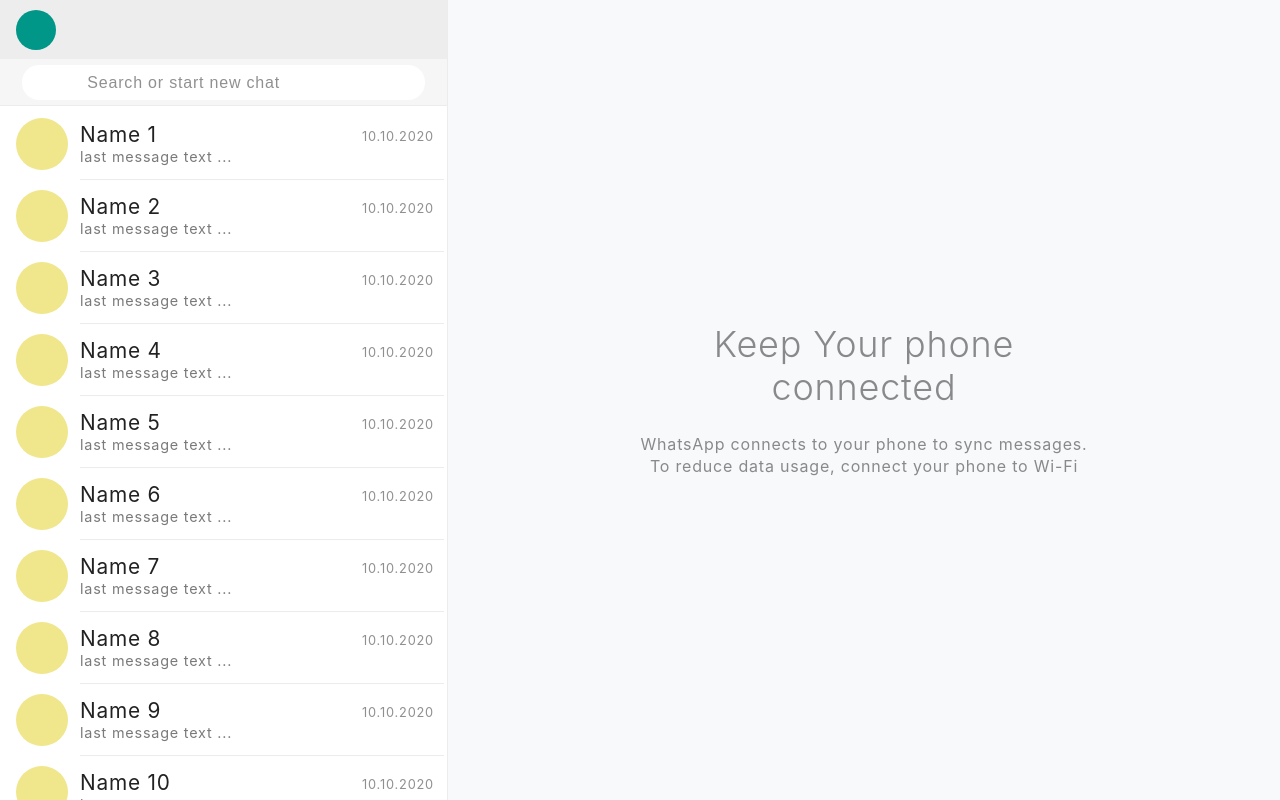
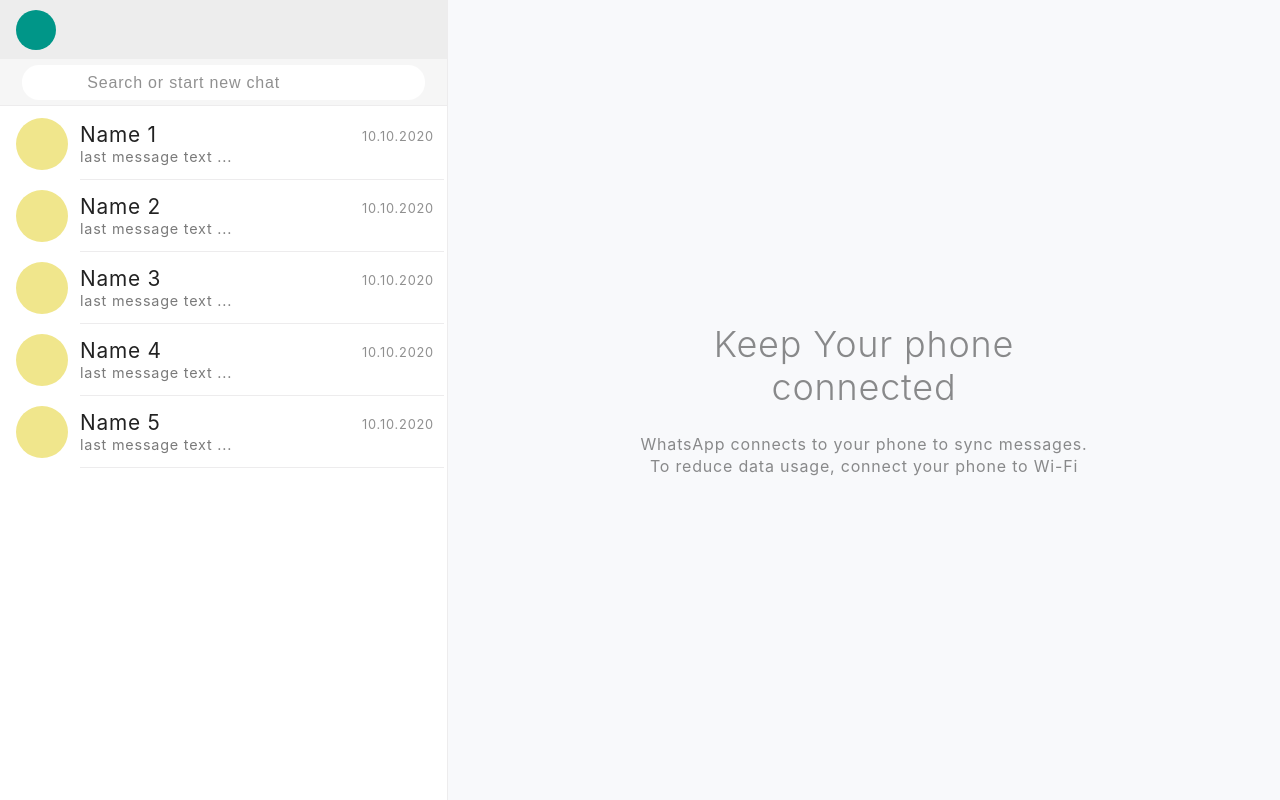
Before and after one commit to yygthb/whatsApp-demo, a React (Create React App) app: page / in a window 1280 px wide. Built offline with nearby package versions, Linux system fonts and the light colour scheme.

Commit message:
dialogs-state single function

```diff
--- a/src/App.js
+++ b/src/App.js
@@ -1,31 +1,13 @@
 import React, {useState} from 'react';
 import './App.css';
 
+import createDialogs from './state/state.dialogs'
 import MainPage from './components/MainPage'
 import Context from './context'
 
-// create state - array of dialogs
-function createDialogs (num) {
-  const arr = []
-  for (let i = 1; i <= num; i++) {
-    arr.push(
-      {
-        userId: i,
-        userName: `Name ${i}`
-      }
-    )
-  }
-  return arr
-}
-
 function App() {
-
-  // const [dialogs, setDialog] = useState([
-  //   {userId: 1, userName: `Name 1`},
-  //   {userId: 2, userName: `Name 2`},
-  //   {userId: 3, userName: `Name 3`},
-  // ])
-  const [dialogs, setDialog] = useState(createDialogs(15))
+  // load dialogs from remote server
+  const [dialogs, setDialog] = useState(createDialogs(5))
 
   return (
     <Context.Provider value={{dialogs}}>
--- /dev/null
+++ b/src/state/state.dialogs.js
@@ -0,0 +1,14 @@
+// create state - array of dialogs
+
+export default function createDialogs (num) {
+  const arr = []
+  for (let i = 1; i <= num; i++) {
+    arr.push(
+      {
+        userId: i,
+        userName: `Name ${i}`
+      }
+    )
+  }
+  return arr
+}
```
